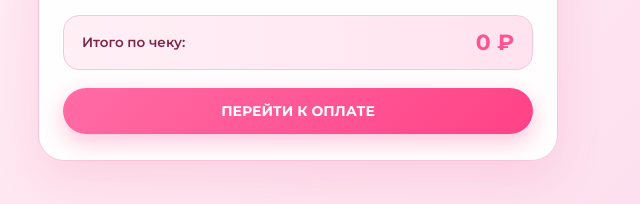
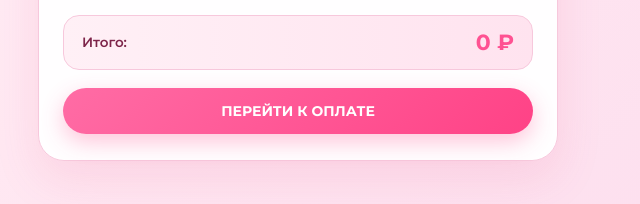
Before and after one commit to palliso/hellopinky, a website: page public/index.html in a window 1280 px wide. Shown: the part 545-749 px from the top of the page, 342-982 px from the left. Drawn offline with Linux system fonts and the light colour scheme.

Commit message:
Update index.html

```diff
--- a/public/index.html
+++ b/public/index.html
@@ -41,7 +41,7 @@
         </div>
 
         <div class="total-box">
-          <span class="total-box-label">Итого по чеку:</span>
+          <span class="total-box-label">Итого:</span>
           <span class="total-box-amount" id="totalAmountDisplay">0 ₽</span>
         </div>
 
```
